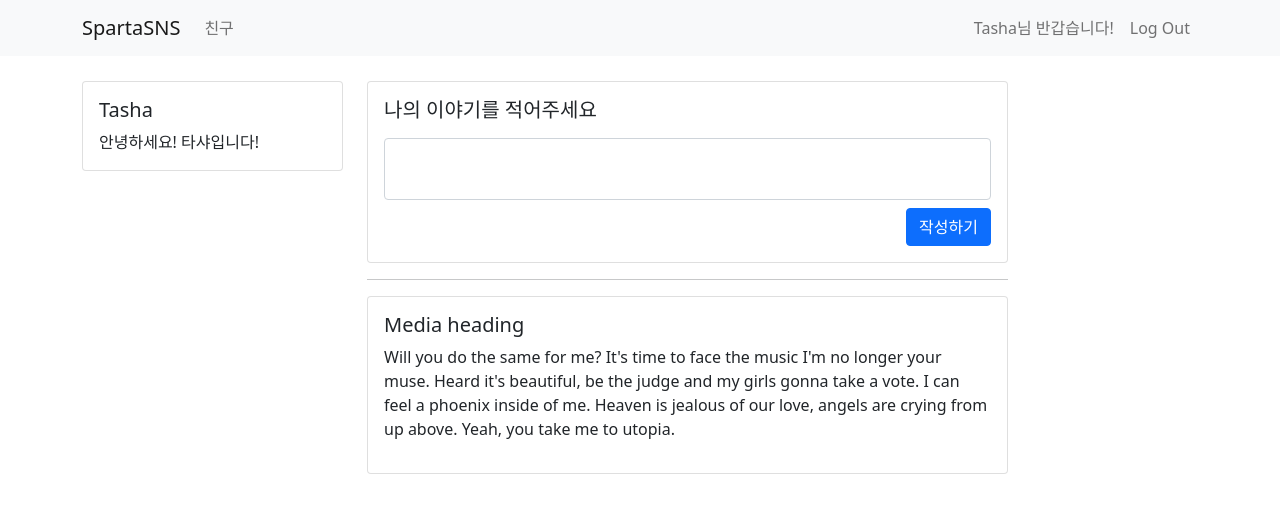
After one commit to Madung2/1st_django_project, a Django app: page /tweet/ in a window 1280 px wide. The commit adds this page. Shown: the top 513 px of the page. Run offline with Django 4.2, Linux system fonts and the light colour scheme; a user stored in the database is signed in.

Commit message:
회원가입 로그인 기능 총 완성

```diff
--- a/mySpartaSns/settings.py
+++ b/mySpartaSns/settings.py
@@ -124,3 +124,5 @@ STATIC_URL = 'static/'
 # https://docs.djangoproject.com/en/4.0/ref/settings/#default-auto-field
 
 DEFAULT_AUTO_FIELD = 'django.db.models.BigAutoField'
+
+AUTH_USER_MODEL = 'user.UserModel'
--- a/mySpartaSns/urls.py
+++ b/mySpartaSns/urls.py
@@ -22,4 +22,5 @@ urlpatterns = [
     path('test/', views.base_response, name='first_test'),
     path('first/', views.first_view, name='first_view'),
     path('', include('user.urls')), #유저의 url과 연결
+    path('', include('tweet.urls')), #유저의 url과 연결
 ]
--- a/templates/base.html
+++ b/templates/base.html
@@ -41,7 +41,9 @@
                 </li>
             </ul>
         </div>
+
         <form class="form-inline my-2 my-lg-0">
+            {% if not user.is_authenticated %}
             <ul class="navbar-nav mr-auto">
                 <li class="nav-item active">
                     <a class="nav-link" href="/sign-in"> Sign In <span class="sr-only"></span></a>
@@ -50,6 +52,16 @@
                     <a class="nav-link" href="/sign-up"> Sign Up <span class="sr-only"></span></a>
                 </li>
             </ul>
+            {% else %}
+                <ul class="navbar-nav mr-auto">
+                    <li class="nav-item disable">
+                        <span class="nav-link">{{ user.username }}님 반갑습니다!</span>
+                    </li>
+                    <li class="nav-item active">
+                        <a class="nav-link" href="/logout"> Log Out <span class="sr-only"></span></a>
+                    </li>
+                </ul>
+            {% endif %}
         </form>
     </div>
 </nav>
--- /dev/null
+++ b/templates/tweet/home.html
@@ -0,0 +1,71 @@
+<!-- templates/tweet/home.html -->
+{% extends 'base.html' %}
+
+{% block content %}
+    <div class="container timeline-container">
+        <div class="row">
+            <!-- 왼쪽 컬럼 -->
+            <div class="col-md-3">
+                <div class="card">
+                    <div class="card-body">
+                        <h5 class="card-title">{{ user.username }}</h5>
+
+                        <p class="card-text">{{ user.bio }}</p>
+
+                    </div>
+                </div>
+            </div>
+            <!-- 오른 쪽 컬럼-->
+            <div class="col-md-7">
+                <!-- 글을 작성 하는 곳 -->
+                <div class="row mb-2">
+                    <div class="col-md-12">
+                        <div class="card">
+                            <div class="card-body">
+                                <div class="media">
+                                    <div class="media-body">
+                                        <h5 class="mt-0">나의 이야기를 적어주세요</h5>
+                                        <p>
+                                        <form>
+                                            <div class="form-group mb-2">
+                                                <textarea class="form-control" style="resize: none" name='my-content' id="my-content"></textarea>
+                                            </div>
+                                            <button type="submit" class="btn btn-primary" style="float:right;">작성하기</button>
+                                        </form>
+                                        </p>
+                                    </div>
+                                </div>
+                            </div>
+                        </div>
+                    </div>
+                </div>
+                <hr>
+                <!-- 작성 된 글이 나오는 곳 -->
+                <div class="row">
+                    <div class="col-md-12">
+                        <div class="card">
+                            <div class="card-body">
+                                <div class="media">
+                                    <div class="media-body">
+                                        <h5 class="mt-0">Media heading</h5>
+                                        <p>Will you do the same for me? It's time to face the music I'm no longer your
+                                            muse.
+                                            Heard it's
+                                            beautiful, be the judge and my girls gonna take a vote. I can feel a phoenix
+                                            inside
+                                            of me.
+                                            Heaven is
+                                            jealous of our love, angels are crying from up above. Yeah, you take me to
+                                            utopia.</p>
+                                    </div>
+                                </div>
+                            </div>
+                        </div>
+                    </div>
+                </div>
+
+            </div>
+            <div class="col-md-2"></div>
+        </div>
+    </div>
+{% endblock %}
--- /dev/null
+++ b/tweet/urls.py
@@ -0,0 +1,9 @@
+from django.urls import path
+from . import views
+
+
+#네임은 다른데서 불러서 사용할 수 있는 이름.
+urlpatterns = [
+    path('', views.home, name='home'),# 127.0.0.1:8000 과 views.py 폴더의 home 함수 연결
+    path('tweet/', views.tweet, name='tweet')# 127.0.0.1:8000/tweet 과 views.py 폴더의 tweet 함수 연결
+]
--- a/tweet/views.py
+++ b/tweet/views.py
@@ -1,3 +1,20 @@
-from django.shortcuts import render
+from django.shortcuts import render, redirect
 
 # Create your views here.
+
+#유저가 확인하면 tweet으로 redirect 보내는 함수?!
+def home(request):
+    ur_user = request.user.is_authenticated
+    if ur_user:
+        return redirect('/tweet')
+    else:
+        return redirect('/sign-in')
+
+#redirect된 상태에서 GET으로 화면 불러오는 함수
+def tweet(request):
+    if request.method == 'GET':
+        ur_user = request.user.is_authenticated
+        if ur_user:
+            return render(request, 'tweet/home.html')
+        else:
+            return redirect('/sign-in')
--- a/user/models.py
+++ b/user/models.py
@@ -1,15 +1,11 @@
 #user/models.py
 from django.db import models
+from django.contrib.auth.models import AbstractUser
 
 
 # Create your models here.
-class UserModel(models.Model):
+class UserModel(AbstractUser):
     class Meta: #데이터베이스에 정보를 넣어주는 역할
         db_table = "my_user"#내 db테이블이 my_user였으면 좋겠다
 
-    username = models.CharField(max_length=20, null=False)
-    password = models.CharField(max_length=256, null=False)
     bio = models.CharField(max_length=256, default='')
-    created_at = models.DateTimeField(auto_now_add=True)
-    updated_at = models.DateTimeField(auto_now=True)
-    #CharField :어떤 형태로 데이터베이스에 들어갈것인지
--- a/user/urls.py
+++ b/user/urls.py
@@ -4,4 +4,5 @@ from . import views
 urlpatterns = [
     path('sign-up/', views.sign_up_view, name='sign-up'),
     path('sign-in/', views.sign_in_view, name='sign-in'),
+    path('logout/', views.logout, name='logout'),
 ]
```
Also changed, not shown: user/views.py (+38 -15 lines), db.sqlite3, user/migrations/0002_auto_20220529_1028.py (added).
